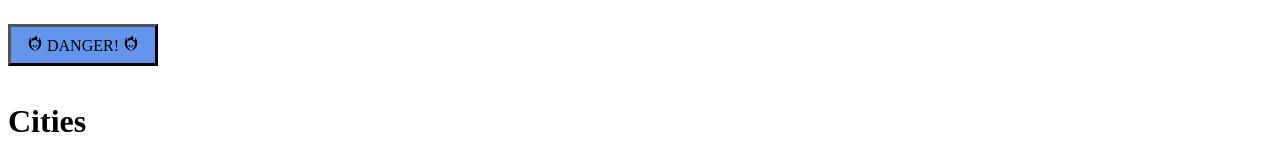
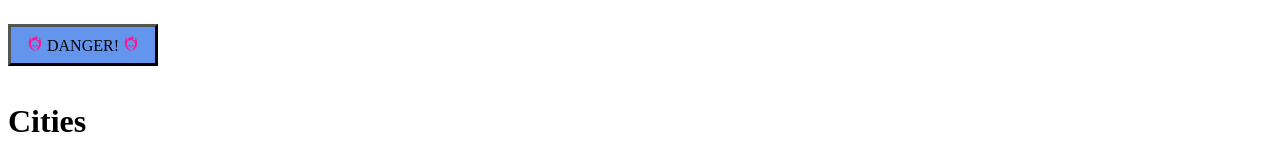
Before and after one commit to emzys/first-vite-generated-app, a React (Vite) app: page / in a window 1280 px wide. Shown: the top 160 px of the page. Built offline with nearby package versions, Linux system fonts and the light colour scheme.

Commit message:
style icon

```diff
--- a/src/components/Button.tsx
+++ b/src/components/Button.tsx
@@ -23,9 +23,9 @@ interface Props {
 const Button = ({ children, color = "danger", onClick }: Props) => {
   return (
     <Btn /**type="button" className={`btn btn-${color}`}**/ onClick={onClick}>
-      <GiBurningSkull />
+      <GiBurningSkull transform="translateY(2px)" color="deeppink" />
       {children}
-      <GiBurningSkull />
+      <GiBurningSkull transform="translateY(2px)" color="deeppink" />
     </Btn>
   );
 };
```
